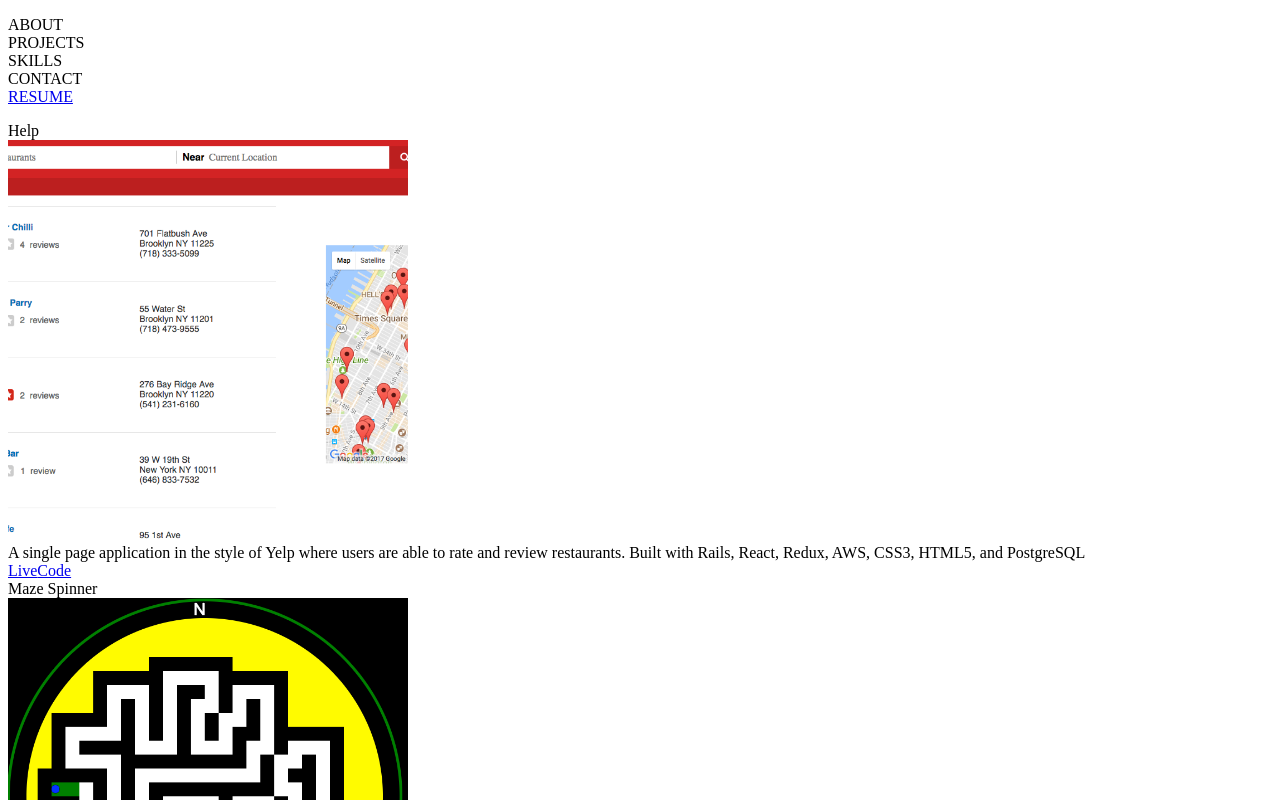
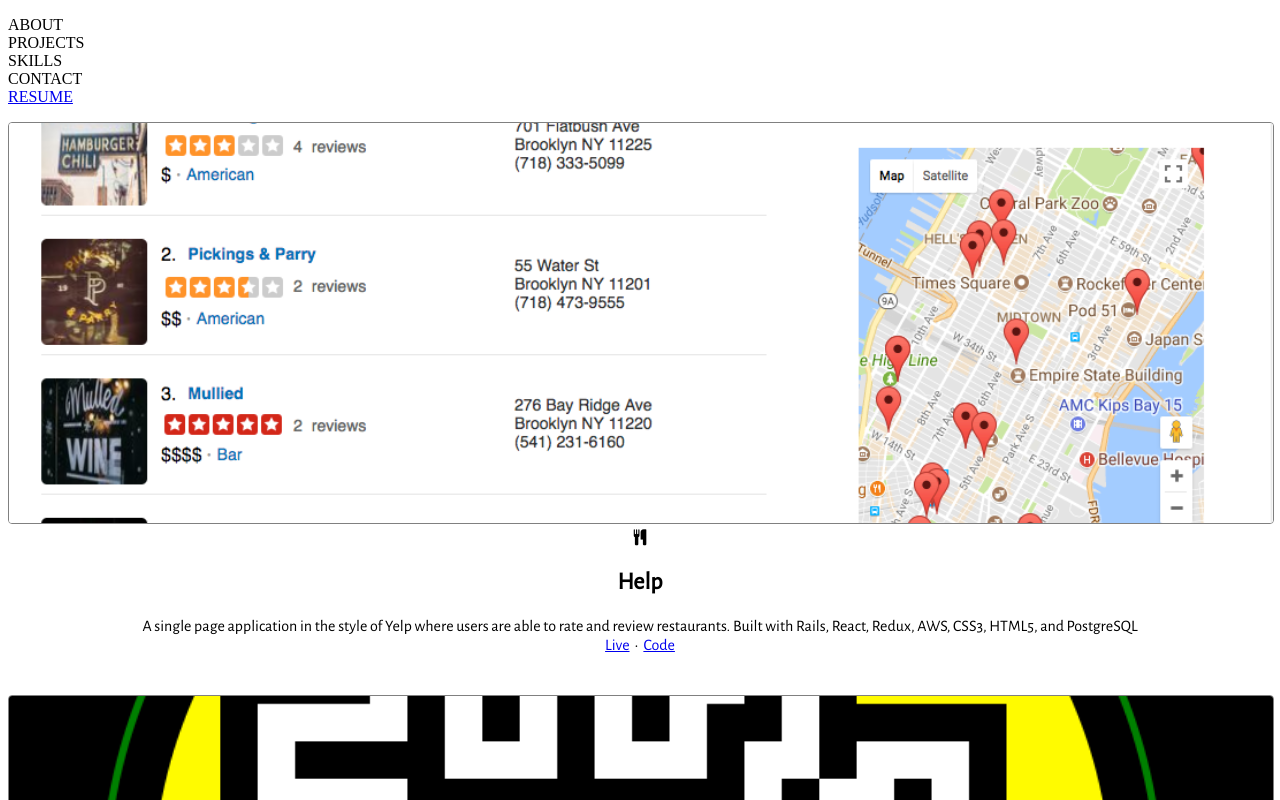
Before and after one commit to coreyladovsky/portfolio, a React (Create React App) app: page /projects in a window 1280 px wide. Shown: the top 800 px of the page. Built offline with nearby package versions, Linux system fonts and the light colour scheme; the HTML template or start-up script is replaced by a standard one.

Commit message:
fa icons

```diff
--- a/src/App.js
+++ b/src/App.js
@@ -4,7 +4,7 @@
 import NavBar from "./components/nav";
 import { About } from "./components/about";
 import { Skills } from "./components/skills";
-import Projects from "./components/project";
+import ProjectIndex from "./components/project_index";
 import Contact from "./components/contact";
 
 class App extends Component {
@@ -17,7 +17,7 @@
           <Switch>
             <Route exact path="/about" component={About} />
             <Route exact path="/skills" component={Skills} />
-            <Route exact path="/projects" component={Projects} />
+            <Route exact path="/projects" component={ProjectIndex} />
             <Route exact path="/contact" component={Contact} />
           </Switch>
         </div>
--- a/src/components/about.css
+++ b/src/components/about.css
@@ -7,6 +7,14 @@
   margin: auto;
 }
 
+.about-container h1 {
+    font-weight: bold;
+    font-size: 45px;
+}
+.about-container h3 {
+  margin-top: -20px;
+
+}
 .about-container h2 {
   margin-top: 40px;
   font-weight: bold;
@@ -18,7 +26,7 @@
   grid-template-rows: 1fr;
 }
 
-img {
+.photo-carousel {
   max-width: 400px;
   height: 400px;
   object-fit: cover;
--- a/src/components/about.jsx
+++ b/src/components/about.jsx
@@ -6,6 +6,8 @@
   return (
 
     <div className="about-container">
+      <h1>COREY LADOVSKY</h1>
+      <h3>Software Engineer</h3>
       <div className="about-section">
         <div>
           <h2>THE WHY</h2>
--- a/src/components/photos.jsx
+++ b/src/components/photos.jsx
@@ -24,25 +24,25 @@
     return (
       <div>
         <Slider {...settings}>
-          <img src={photo1} alt="" />
+          <img className="photo-carousel" src={photo1} alt="" />
 
-          <img src={photo2} alt="" />
+          <img className="photo-carousel" src={photo2} alt="" />
 
-          <img src={photo3} alt="" />
+          <img className="photo-carousel" src={photo3} alt="" />
 
-          <img src={photo4} alt="" />
+          <img className="photo-carousel" src={photo4} alt="" />
 
-          <img src={photo5} alt="" />
+          <img className="photo-carousel" src={photo5} alt="" />
 
-          <img src={photo6} alt="" />
+          <img className="photo-carousel" src={photo6} alt="" />
 
-          <img src={photo7} alt="" />
+          <img className="photo-carousel" src={photo7} alt="" />
 
-          <img src={photo8} alt="" />
+          <img className="photo-carousel" src={photo8} alt="" />
 
-          <img src={photo9} alt="" />
+          <img className="photo-carousel" src={photo9} alt="" />
 
-          <img src={photo10} alt="" />
+          <img className="photo-carousel" src={photo10} alt="" />
         </Slider>
       </div>
     );
--- a/src/components/project.jsx
+++ b/src/components/project_index.jsx
@@ -6,8 +6,9 @@
 import MasterDomain from "../images/master_of_the_domain.png";
 import StockStudy from "../images/stock_study.png";
 import Carousel from "../images/carousel.png";
+import './project_index.css';
 
-class Projects extends React.Component {
+class ProjectIndex extends React.Component {
   render() {
     return (
       <div>
@@ -17,6 +18,7 @@
           repoLink={"https://github.com/coreyladovsky/help"}
           description={"A single page application in the style of Yelp where users are able to rate and review restaurants. Built with Rails, React, Redux, AWS, CSS3, HTML5, and PostgreSQL"}
           image={help}
+          facon={"icon fa fa-cutlery"}
         />
         <ProjectItem
           title={"Maze Spinner"}
@@ -24,6 +26,7 @@
           repoLink={"https://github.com/coreyladovsky/Maze-Spinner"}
           description={"Navigate your way through multiple mazes while they randomly rotate. Built with JavaScript, HTML5, jQuery, and Cavas."}
           image={mazeSpinner}
+          facon={"icon fa fa-gamepad"}
         />
         <ProjectItem
           title={"NBA Stats By The Minute 2017"}
@@ -31,6 +34,7 @@
           repoLink={"https://github.com/coreyladovsky/bball"}
           description={"An NBA data visualization done with d3 inside of a react redux app."}
           image={NBAStats}
+          facon={"icon fa fa-dribbble"}
         />
         <ProjectItem
           title={"Master Of The Domain"}
@@ -38,6 +42,7 @@
           repoLink={"https://github.com/coreyladovsky/Master-Of-The-Domain"}
           description={"Master Of The Domain is a JavaScript DOM manipulator inspired by the wonderful jQuery. Demonstrated as a snake game."}
           image={MasterDomain}
+          facon={"icon fa fa-code"}
         />
         <ProjectItem
           title={"Stock Study"}
@@ -45,6 +50,7 @@
           repoLink={"https://github.com/coreyladovsky/stock_study"}
           description={"A d3 data visualization of five stocks and their performace over the past week."}
           image={StockStudy}
+          facon={"icon fa fa-line-chart"}
         />
         <ProjectItem
           title={"Carousel"}
@@ -52,10 +58,11 @@
           repoLink={"https://github.com/coreyladovsky/Carousel"}
           description={"A responsive photo carousel made with React."}
           image={Carousel}
+          facon={"icon fa fa-camera-retro"}
         />
       </div>
     );
   }
 }
 
-export default Projects;
+export default ProjectIndex;
--- /dev/null
+++ b/src/components/project_item.css
@@ -0,0 +1,25 @@
+.project-image {
+  width: 100%;
+  max-height: 400px;
+  object-fit: cover;
+  border-radius: 4px;
+  border: 1px solid grey;
+}
+
+
+.project-container {
+  font-family: 'Alegreya Sans', sans-serif;
+  text-align: center;
+}
+
+.project-links {
+  margin-bottom: 40px;
+}
+
+.project-links a:first-child {
+  margin-right: 5px;
+}
+
+.project-links a:nth-child(2) {
+  margin-left: 5px;
+}
--- a/src/components/project_item.jsx
+++ b/src/components/project_item.jsx
@@ -1,18 +1,27 @@
-import React from 'react';
+import React from "react";
+import "./project_item.css";
 
 class ProjectItem extends React.Component {
-  render () {
-    const { image, liveLink, repoLink, description, title } = this.props;
-    return(
-      <div>
-        <div>{title}</div>
-        <img src={image} alt=""/>
-        <div>{description}</div>
-       <a href={liveLink} target="_blank">Live</a>
-       <a href={repoLink} target="_blank">Code</a>
+  render() {
+    const { image, liveLink, repoLink, description, title, facon } = this.props;
+    return (
+      <div className="project-container">
+        <img className="project-image" src={image} alt="" />
+
+        <i className={facon} aria-hidden="true"></i>
+        <h2 className="project-title">{title}</h2>
+        <div className="project-description">{description}</div>
+        <div className="project-links">
+          <a href={liveLink} target="_blank">
+            Live
+          </a>
+           •
+          <a href={repoLink} target="_blank">
+            Code
+          </a>
+        </div>
       </div>
     );
-
   }
 }
 
```
Also changed, not shown: src/components/project_index.css (added), src/images/carousel.png.
